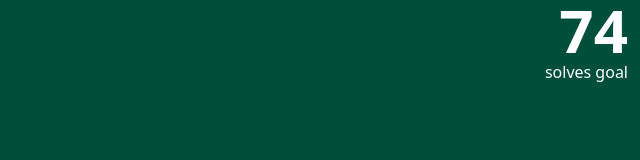
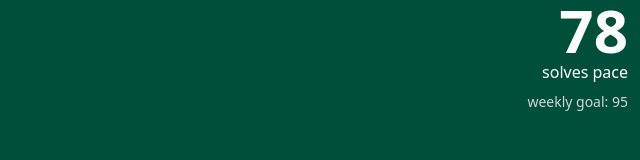
Before and after one commit to scottscharl/solves-html-page, a plain HTML site: page index.html in a window 1280 px wide. Shown: the whole page, without its empty margins (640-1280 px from the left). Drawn offline with nearby package versions, Linux system fonts and the light colour scheme; no server answers.

Commit message:
added weekly goal and fixed some calculation logic

```diff
--- a/index.html
+++ b/index.html
@@ -13,8 +13,11 @@
       </div>
       <div class="flex flex-row-reverse text-md font-medium">
         <div class="flex flex-col space-y-2">
-          <div>solves goal</div>
+          <div>solves pace</div>
         </div>
+      </div>
+      <div class="flex flex-row-reverse text-sm text-gray-300 mt-2">
+        <div id="weekly-goal">weekly goal: 0</div>
       </div>
     </main>
     <script>
@@ -25,7 +28,7 @@
       async function fetchSolvesData() {
         // Define parameters
         const params = {
-          solvesPerHourGoal: 2.3,
+          solvesPerHourGoal: 2.5,
           startTime: 9.5,
           endTime: 18,
           workdays: [1, 2, 3, 4, 5],
@@ -70,6 +73,7 @@
       }) {
         const workingHours = endTime - startTime - 1; // two 15 min breaks + 30 min lunch
         const dailySolveGoal = Math.ceil(solvesPerHourGoal * workingHours);
+        const weeklySolveGoal = dailySolveGoal * workdays.length;
 
         // Get current date and time (in local timezone)
         const now = new Date();
@@ -120,6 +124,8 @@
         return {
           todayElapsedHours,
           dailyPace,
+          dailySolveGoal,
+          weeklySolveGoal,
           weeklyElapsedHours,
           weeklyPace,
           currentTime, // Added for debugging
@@ -143,13 +149,18 @@
 
         // Always display the weekly pace value regardless of working hours
         const displayValue = pace.weeklyPace;
+        const weeklyGoal = pace.weeklySolveGoal;
 
         // Update the display on the page
         const solvesCount = document.getElementById("solves-count");
         solvesCount.textContent = displayValue;
 
+        // Update weekly goal display
+        const weeklyGoalElement = document.getElementById("weekly-goal");
+        weeklyGoalElement.textContent = `weekly goal: ${weeklyGoal}`;
+
         // Update the title
-        document.title = `${displayValue} Solves Goal`;
+        document.title = `${displayValue} Solves Pace`;
 
         // Log data for debugging
         console.log("API Response:", data);
```
